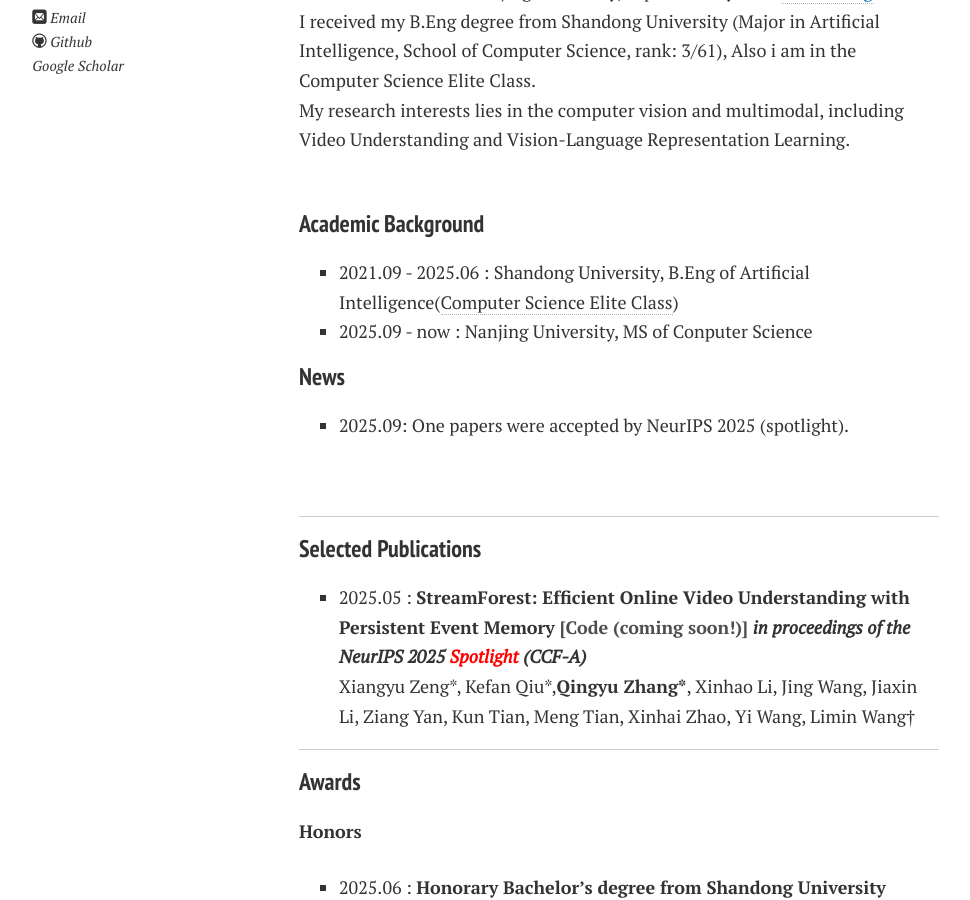
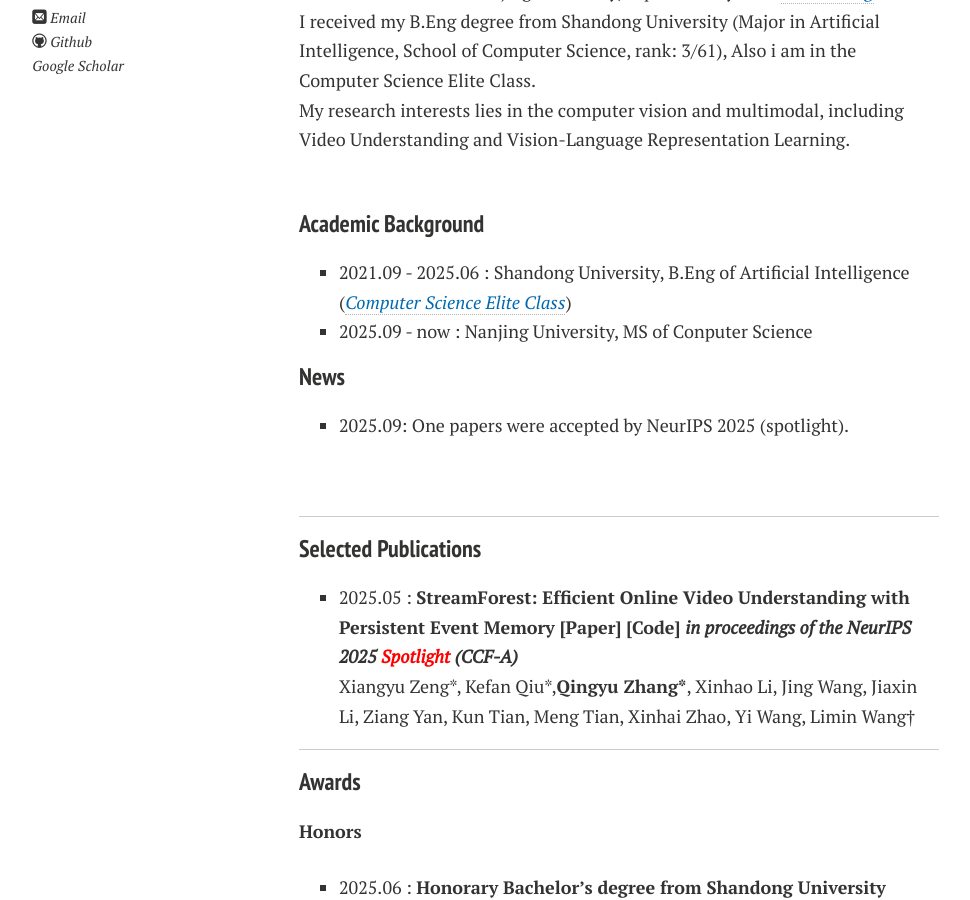
Before and after one commit to happyzqy/happyzqy.github.io, a Jekyll site: the page built from index.md, in a window 1280 px wide and 900 px high, scrolled down 252 px. Shown: the whole window, without its empty margins (21-991 px from the left). Built offline with Jekyll 4.4.1, drawn with Linux system fonts in a browser that asks for light colours; nearby versions of some CDN libraries; comment, search, counter and statistics services are not loaded; a style sheet for code colours, icons or effects is not loaded.

Commit message:
update streamforest code and paper link

```diff
--- a/index.md
+++ b/index.md
@@ -21,7 +21,7 @@ My research interests lies in the computer vision and multimodal, including Vide
 
 ### Academic Background
 
-- 2021.09 - 2025.06 : Shandong University, B.Eng of Artificial Intelligence([Computer Science Elite Class](https://www.cs.sdu.edu.cn/jxjg/jsjjyb1.htm))
+- 2021.09 - 2025.06 : Shandong University, B.Eng of Artificial Intelligence ([*<font color="#006ab1">Computer Science Elite Class</font>*](https://www.cs.sdu.edu.cn/jxjg/jsjjyb1.htm))
 - 2025.09 - now : Nanjing University, MS of Conputer Science
 
 ### News
@@ -34,7 +34,7 @@ My research interests lies in the computer vision and multimodal, including Vide
 
 ### Selected Publications
 
-- 2025.05 : **StreamForest: Efficient Online Video Understanding with Persistent Event Memory [[Code (coming soon!)]]() *in proceedings of the NeurIPS 2025 <span style="color:red">Spotlight</span> (CCF-A)*** <br>
+- 2025.05 : **StreamForest: Efficient Online Video Understanding with Persistent Event Memory [[Paper]](https://arxiv.org/pdf/2509.24871) [[Code]](https://github.com/MCG-NJU/StreamForest) *in proceedings of the NeurIPS 2025 <span style="color:red">Spotlight</span> (CCF-A)*** <br>
 Xiangyu Zeng\*, Kefan Qiu\*,**Qingyu Zhang\***, Xinhao Li, Jing Wang, Jiaxin Li, Ziang Yan, Kun Tian, Meng Tian, Xinhai Zhao, Yi Wang, Limin Wang†
 
 <!--
```
